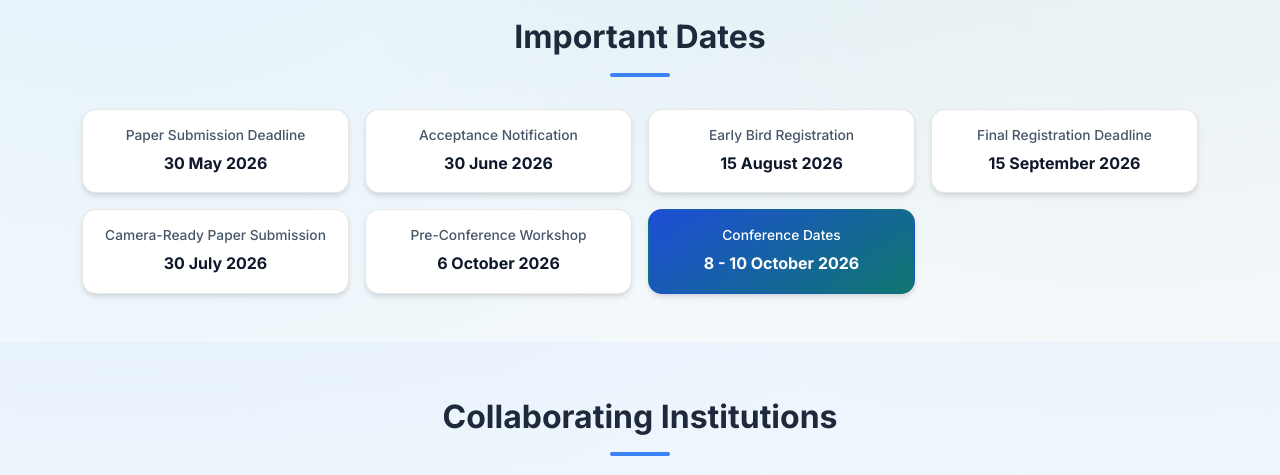
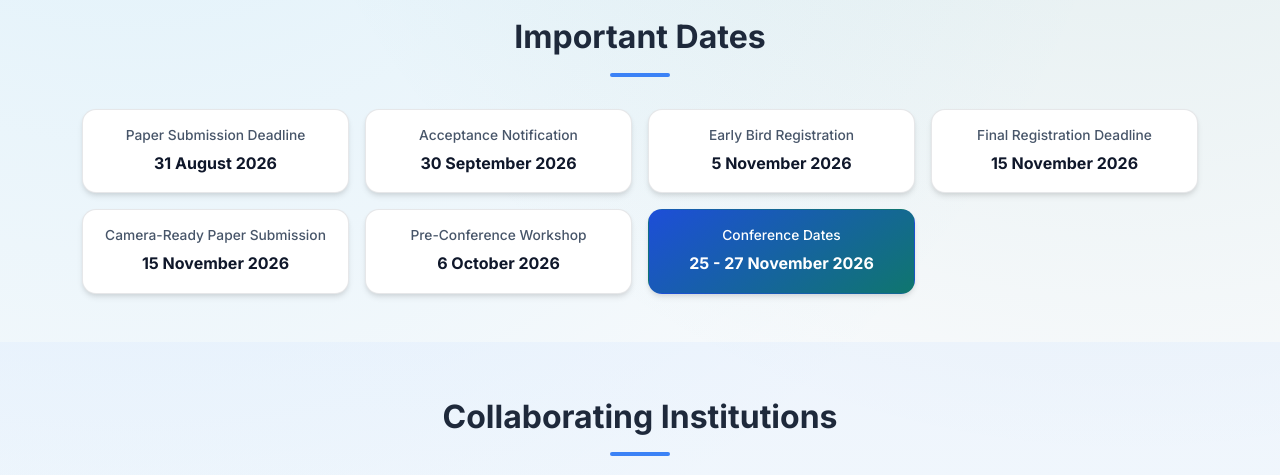
Before and after one commit to CHRISTInfotech/ai-sirf, a plain HTML site: page index.html in a window 1280 px wide. Shown: the part 688-1163 px from the top of the page. Drawn offline with nearby package versions, Linux system fonts and the light colour scheme.

Commit message:
conference date update

```diff
--- a/index.html
+++ b/index.html
@@ -41,7 +41,7 @@
             <h3>International Conference on</h3>
             <h1>AI for Sustainable, Inclusive &amp; Responsible Futures <br> (AI-SIRF 2026)</h1>
             <p class="lead mb-4">
-                8 - 10 October 2026 <br>
+                25 - 27 November 2026 <br>
                 CHRIST (Deemed to be University), Pune Lavasa Campus. <br>
                 Hybrid Mode (Online &amp; Offline participation)
             </p>
@@ -58,23 +58,23 @@
             <div class="home-date-cards-grid">
                 <article class="home-date-card">
                     <p class="home-date-event">Paper Submission Deadline</p>
-                    <p class="home-date-value">30 May 2026</p>
+                    <p class="home-date-value">31 August 2026</p>
                 </article>
                 <article class="home-date-card">
                     <p class="home-date-event">Acceptance Notification</p>
-                    <p class="home-date-value">30 June 2026</p>
+                    <p class="home-date-value">30 September 2026</p>
                 </article>
                 <article class="home-date-card">
                     <p class="home-date-event">Early Bird Registration</p>
-                    <p class="home-date-value">15 August 2026</p>
+                    <p class="home-date-value">5 November 2026</p>
                 </article>
                 <article class="home-date-card">
                     <p class="home-date-event">Final Registration Deadline</p>
-                    <p class="home-date-value">15 September 2026</p>
+                    <p class="home-date-value">15 November 2026</p>
                 </article>
                 <article class="home-date-card">
                     <p class="home-date-event">Camera-Ready Paper Submission</p>
-                    <p class="home-date-value">30 July 2026</p>
+                    <p class="home-date-value">15 November 2026</p>
                 </article>
                 <article class="home-date-card">
                     <p class="home-date-event">Pre-Conference Workshop</p>
@@ -82,7 +82,7 @@
                 </article>
                 <article class="home-date-card home-date-card-highlight">
                     <p class="home-date-event">Conference Dates</p>
-                    <p class="home-date-value">8 - 10 October 2026</p>
+                    <p class="home-date-value">25 - 27 November 2026</p>
                 </article>
             </div>
         </div>
```
Also changed, not shown: committee.html (+1 -1 lines), registration.html (+1 -1 lines).
